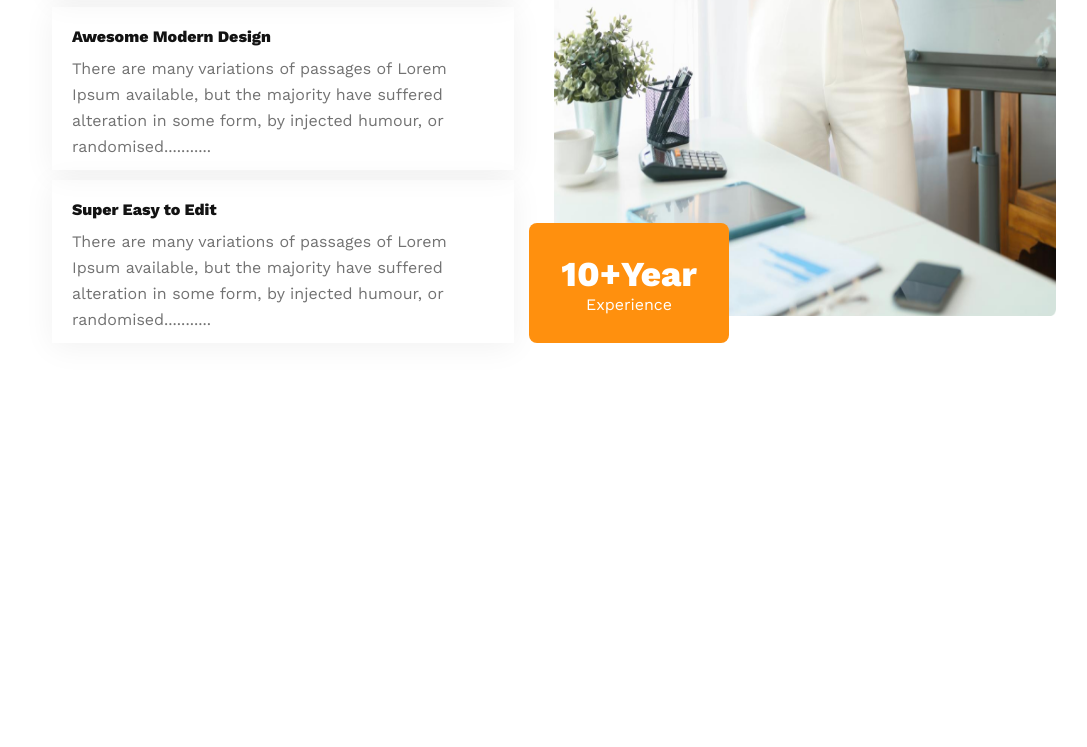
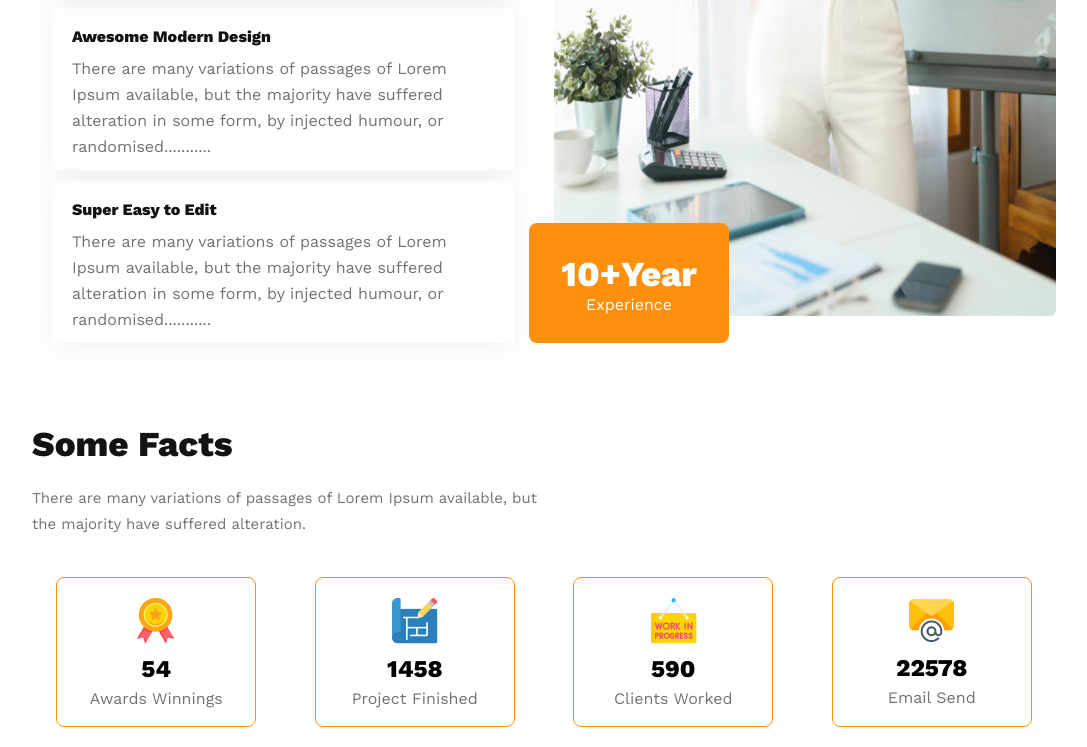
Before and after one commit to sagorcnits/Architects, a plain HTML site: page index.html in a window 1280 px wide. Shown: the part 2117-2864 px from the top of the page, without its empty margins (96-1183 px from the left). Before the commit the page ends 2520 px from the top, so only its background shows below. Drawn offline with nearby package versions, Linux system fonts and the light colour scheme.

Commit message:
some fact section added

```diff
--- a/index.html
+++ b/index.html
@@ -121,6 +121,40 @@
           </div>
         </div>
       </section>
+
+      <!-- some fact section start  -->
+      <section class="some-fact-section">
+        <div class="some-fact-container">
+          <h2>Some Facts</h2>
+          <p class="color-gray paragraph">
+            There are many variations of passages of Lorem Ipsum available, but
+            <br />
+            the majority have suffered alteration.
+          </p>
+          <div class="some-card-container">
+            <div class="card">
+              <img src="images/icons/ribon.png" alt="" />
+              <h2>54</h2>
+              <p class="color-gray">Awards Winnings</p>
+            </div>
+            <div class="card">
+              <img src="images/icons/projects.png" alt="" />
+              <h2>1458</h2>
+              <p class="color-gray">Project Finished</p>
+            </div>
+            <div class="card">
+              <img src="images/icons/customers.png" alt="" />
+              <h2>590</h2>
+              <p class="color-gray">Clients Worked</p>
+            </div>
+            <div class="card">
+              <img src="images/icons/email.png" alt="" />
+              <h2>22578</h2>
+              <p class="color-gray">Email Send</p>
+            </div>
+          </div>
+        </div>
+      </section>
     </main>
   </body>
 </html>
--- a/style.css
+++ b/style.css
@@ -215,11 +215,48 @@ header ul li a {
   margin-top: 20px;
 }
 
+/* some fact section style start */
+
+.some-fact-section {
+  margin: 20px 0;
+}
+
+.some-fact-container {
+  width: 80%;
+  margin: auto;
+}
+
+.some-fact-container > h2 {
+  font-size: 35px;
+  color: #131313;
+  font-weight: 700;
+}
+
+.some-card-container {
+  display: flex;
+  justify-content: space-around;
+  margin-top: 20px;
+  gap: 10px;
+}
+
+.card {
+  width: 200px;
+  height: 150px;
+  border: 1px solid #ff900e;
+  border-radius: 8px;
+  text-align: center;
+  line-height: 30px;
+}
+
+.card img {
+  margin-top: 20px;
+}
 /* responsive styles start */
 
 /* mobile responsive style start */
 
 @media screen and (max-width: 576px) {
+  .some-card-container,
   .experience-container,
   .our-feture-container,
   header nav {
@@ -235,6 +272,7 @@ header ul li a {
   }
 
   header nav,
+  .some-fact-container,
   .experience-year,
   .experience-descrip,
   .experience-container,
@@ -243,6 +281,13 @@ header ul li a {
   .our-feture-container,
   .banner-container {
     width: 95%;
+    margin: auto;
+  }
+
+  .experience-info-box,
+  .card {
+    width: 100%;
+    padding: 0;
   }
 
   .banner-container h1 {
```
